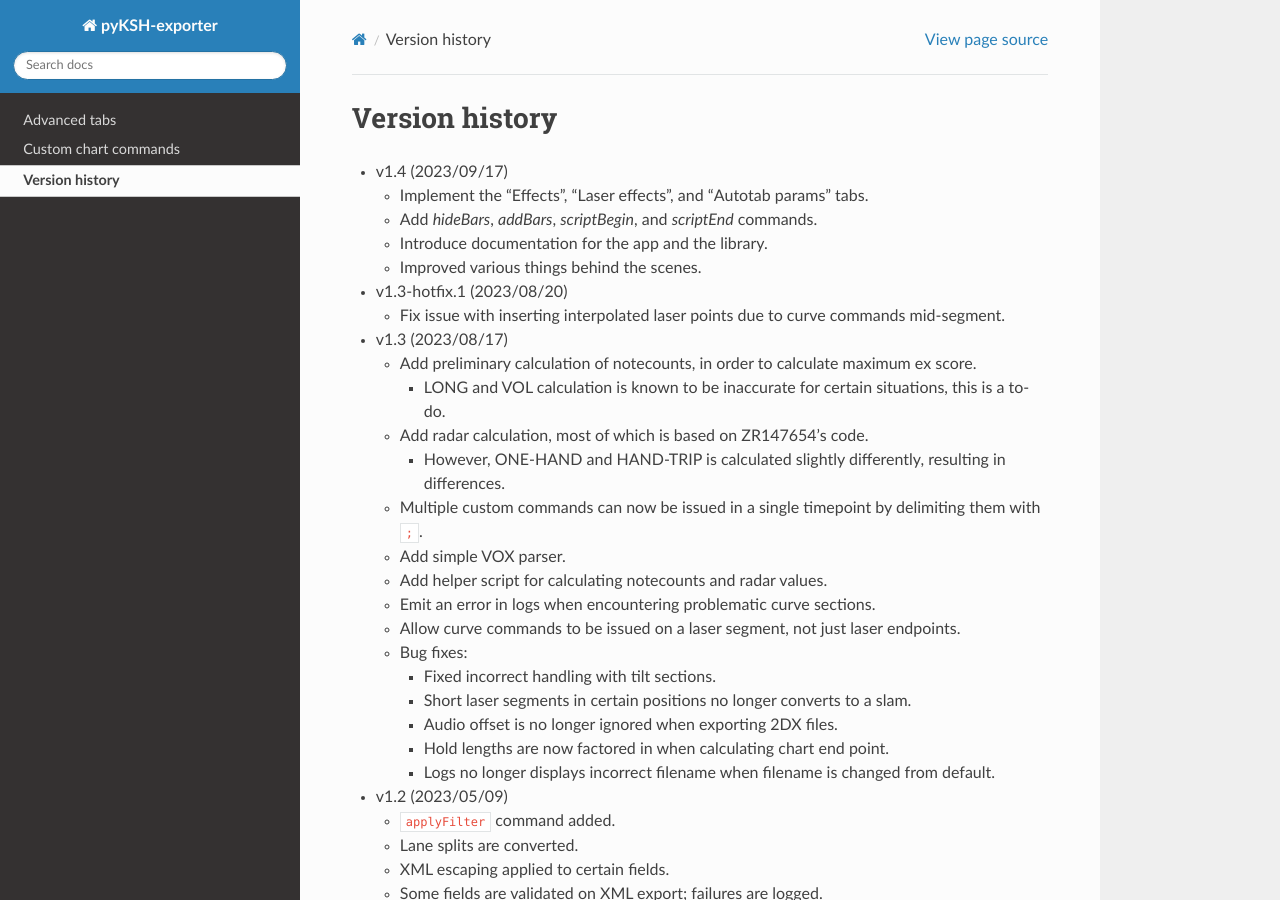
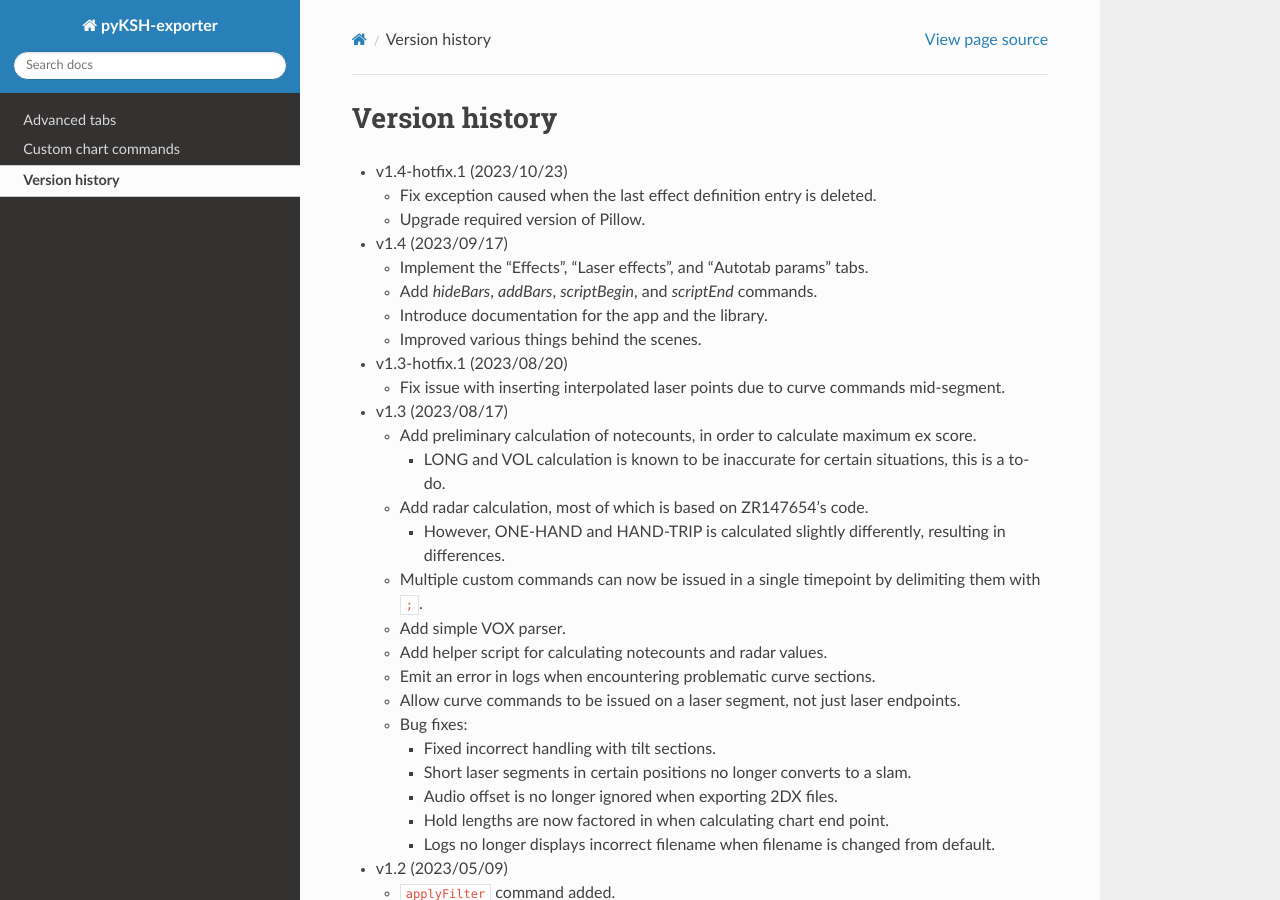
Before and after one commit to silverhawke249/pyKSH-exporter, a Sphinx documentation site: the page built from docs/source/version-history.rst, in a window 1280 px wide and 900 px high. Built offline with Sphinx 7.4.7 and the Read the Docs theme 2.0.0, drawn with Linux system fonts in a browser that asks for light colours.

Commit message:
Add v1.4-hotfix.1 changelogs

```diff
--- a/docs/source/version-history.rst
+++ b/docs/source/version-history.rst
@@ -1,5 +1,10 @@
 Version history
 ===============
+
+* v1.4-hotfix.1 (2023/10/23)
+
+  * Fix exception caused when the last effect definition entry is deleted.
+  * Upgrade required version of Pillow.
 
 * v1.4 (2023/09/17)
 
```
Also changed, not shown: README.md (+4 -1 lines).
